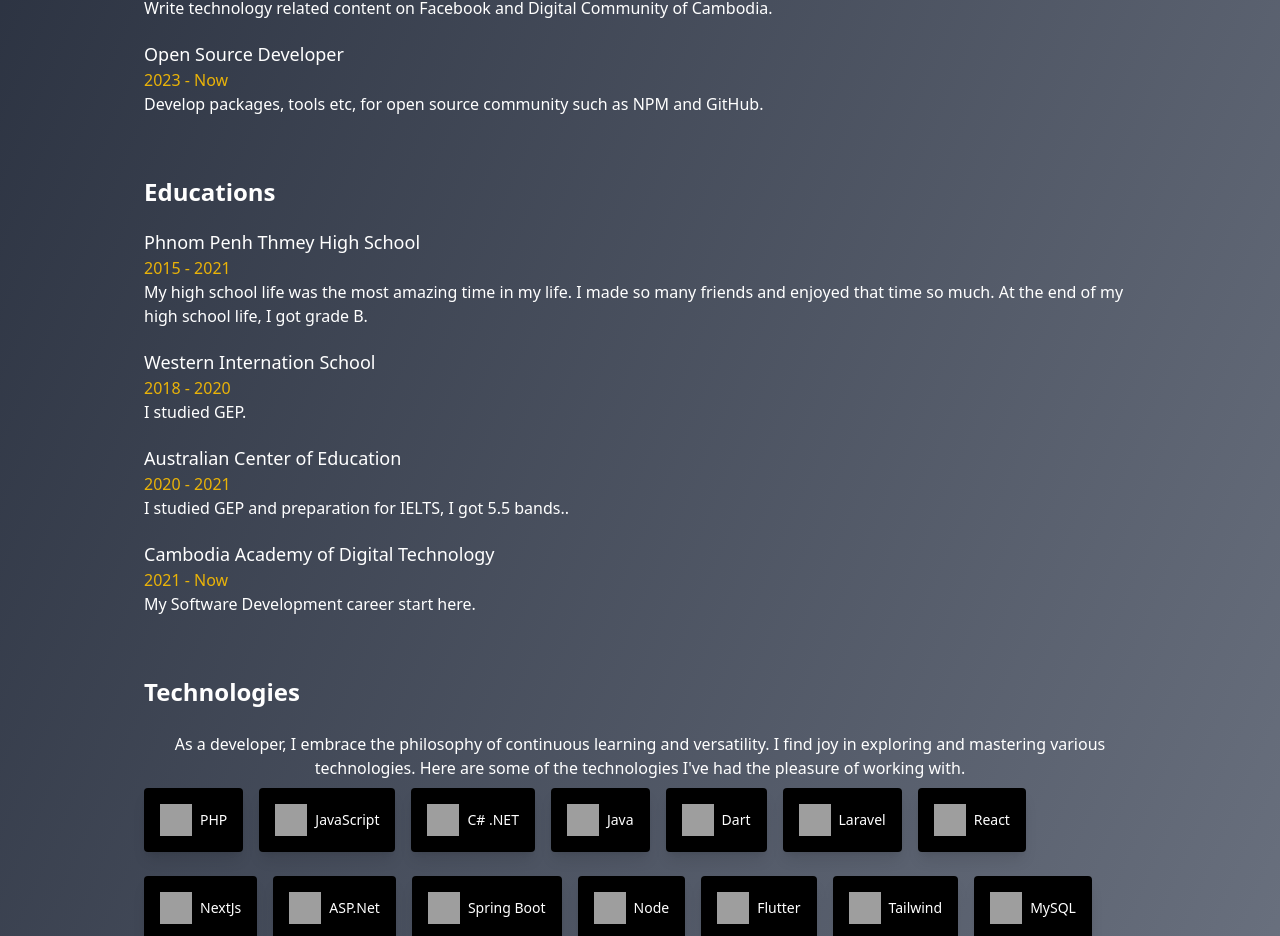
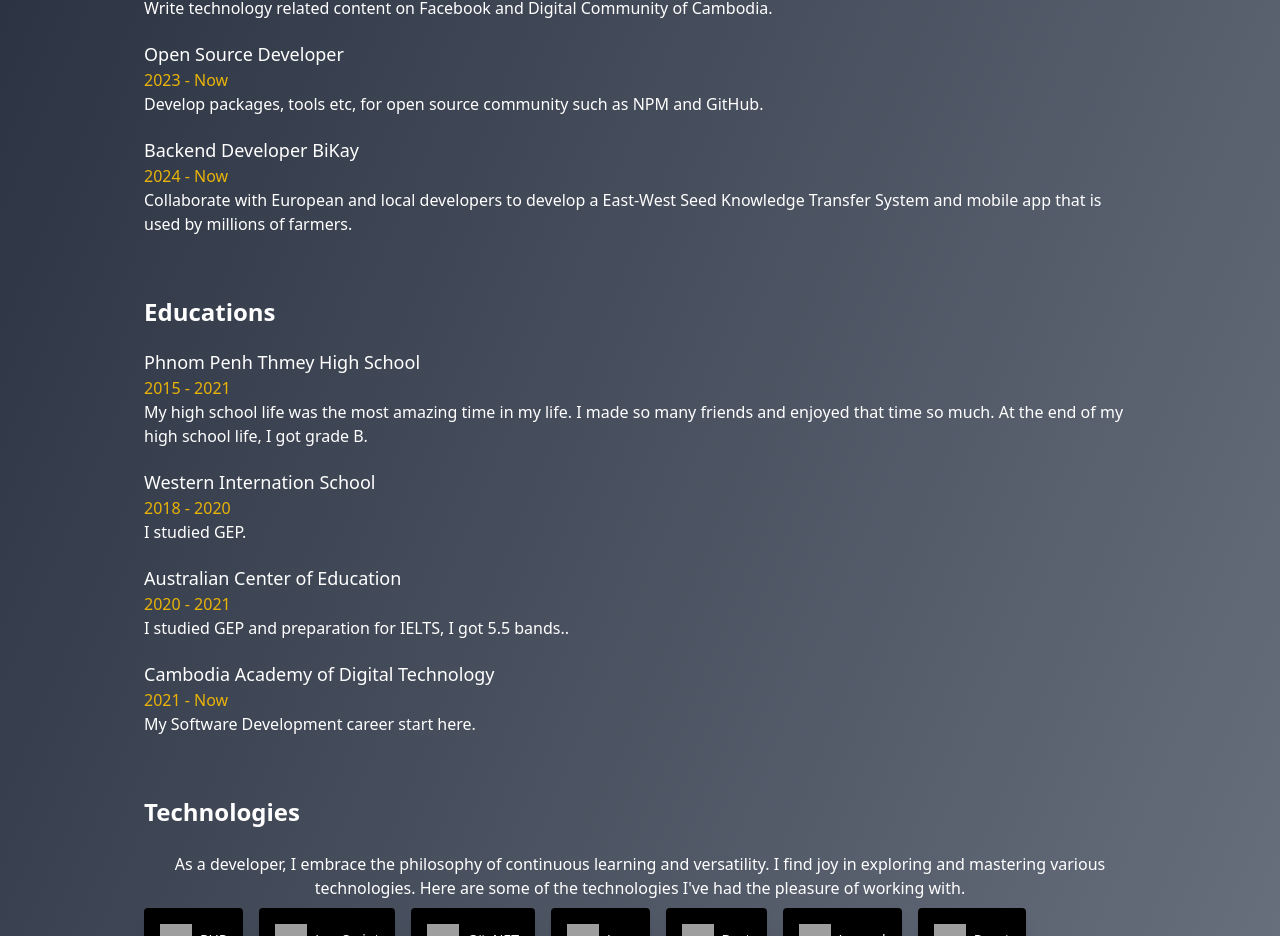
Before and after one commit to Re4ch-Jay/phatpanhareach, a Next.js app: page / in a window 1280 px wide. Shown: the part 1820-2756 px from the top of the page. Built offline with nearby package versions, Linux system fonts and the light colour scheme; grey boxes are pictures that could not be loaded.

Commit message:
feat: add experience

```diff
--- a/app/components/Experiences.jsx
+++ b/app/components/Experiences.jsx
@@ -6,15 +6,16 @@ export default function Experiences() {
         <p className="text-white text-2xl font-bold">Experiences</p>
         <Experience title='Owner of CADT Coding Club' year='2022 - Now' description='Write technology related content on Facebook and Digital Community of Cambodia.'  />
         <Experience title='Open Source Developer' year='2023 - Now' description='Develop packages, tools etc, for open source community such as NPM and GitHub.'  />
+        <Experience title='Backend Developer' company='BiKay' year='2024 - Now' description='Collaborate with European and local developers to develop a East-West Seed Knowledge Transfer System and mobile app that is used by millions of farmers.'  />
     </div>
   )
 }
 
 
-function Experience({title, year, description}) {
+function Experience({title, year, company, description}) {
   return (
     <div className="my-5">
-        <h1 className="text-lg text-white">{title}</h1>
+        <h1 className="text-lg text-white">{title} {company}</h1>
         <h4 className="text-yellow-500">{year}</h4>
         <p className="text-white">{description}</p>
     </div>
```
